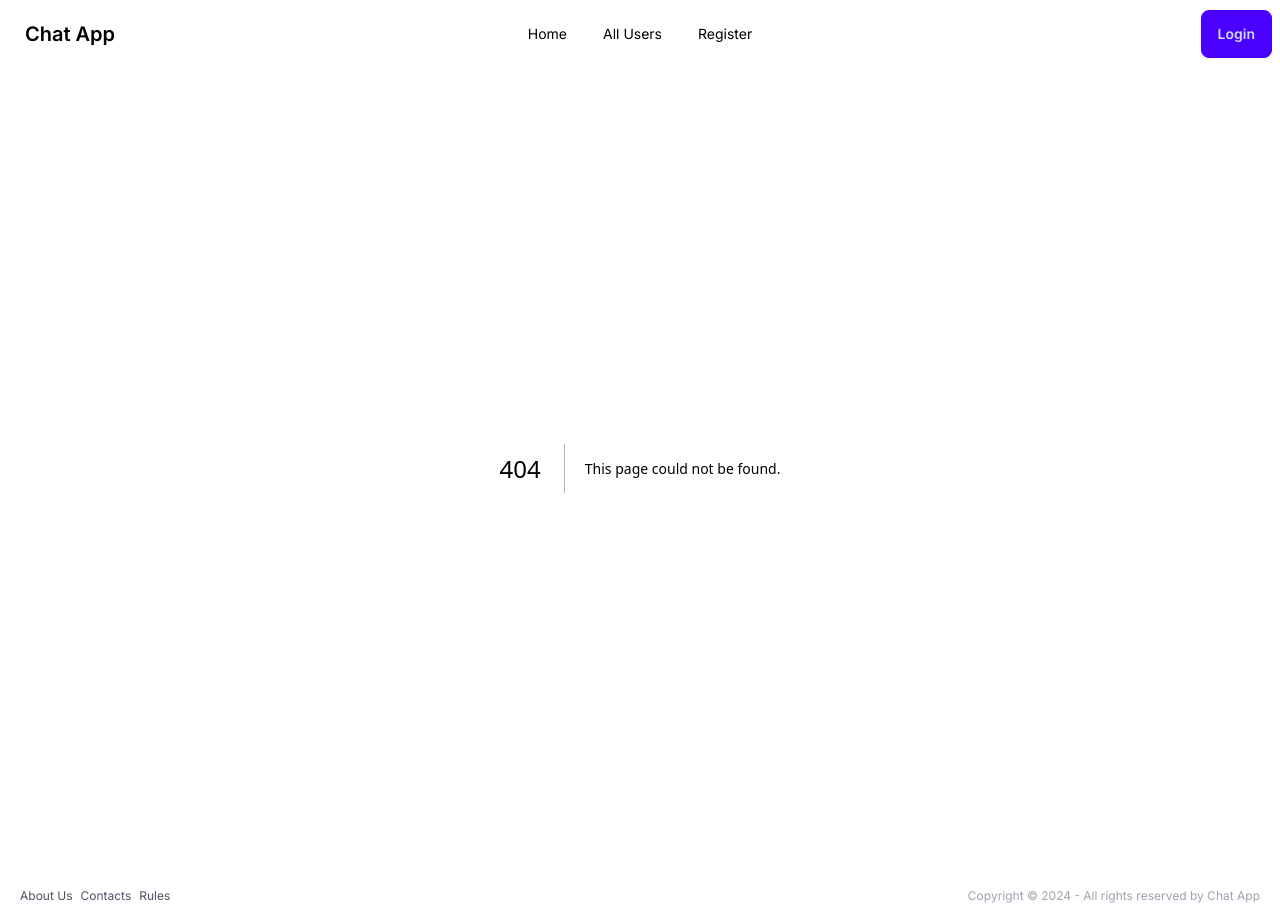
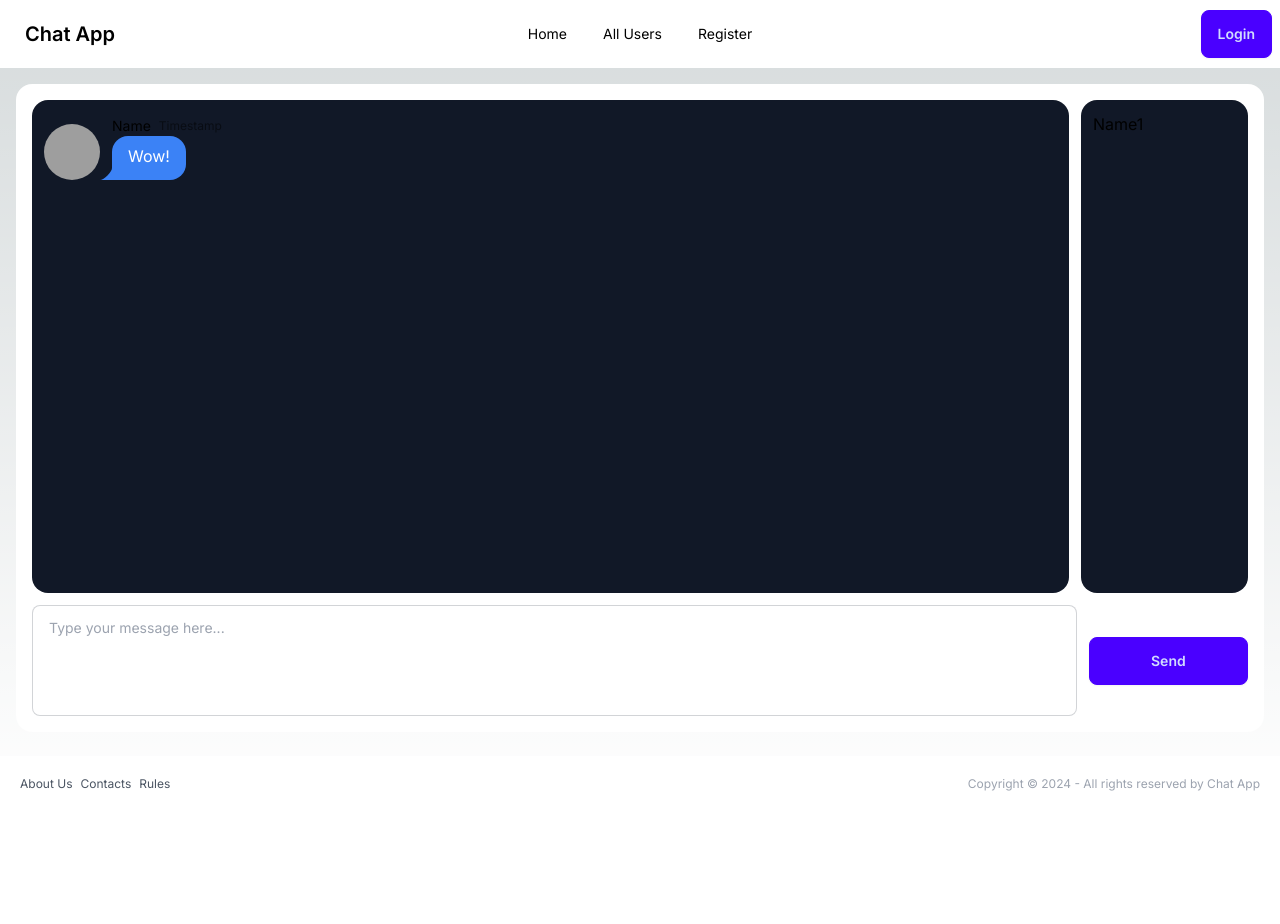
Before and after one commit to TadasKSum/chat-app-front, a Next.js app: page /chat in a window 1280 px wide. Before the commit this address had no page. After the commit the page ends 812 px from the top, so only its background shows below. Built offline with nearby package versions, Linux system fonts and the light colour scheme; no server answers; grey boxes are pictures that could not be loaded.

Commit message:
socket.io configuration added

```diff
--- /dev/null
+++ b/src/app/chat/page.js
@@ -0,0 +1,73 @@
+"use client"
+
+import React, {useEffect} from 'react';
+import socket from "@/plugins/socket";
+import usePrivateStore from "@/store/privateStore";
+import useChatStore from "@/store/chatStore";
+import socketDisconnect from "@/components/SocketDisconnect";
+
+const Page = () => {
+    // Zustand
+    const {user} = usePrivateStore();
+    const {chat, setChat, setChatOnline, chatUsers, setChatUsers} = useChatStore();
+
+    // Chat Join
+    useEffect(() => {
+        connect()
+        socket.on("users", (users) => {
+            setChatUsers(users);
+        })
+    }, []);
+
+    function connect() {
+        const userId = user.id;
+        socket.auth = {userId};
+        setChatOnline(true)
+        socket.connect();
+    }
+
+    return (
+        <div className="flex flex-col items-center p-4 pages-height">
+            <div className="flex flex-wrap justify-center gap-2 w-full component-height bg-base-100 rounded-box p-4">
+                <div className="flex flex-col w-full gap-3">
+                    <div className="w-full max-h-[66vh] grow-[13] flex overflow-auto gap-3">
+                        <div className="bg-gray-900 rounded-box h-full p-3 flex flex-col grow-[9]">
+                            <div className="chat chat-start">
+                                <div className="chat-image avatar">
+                                    <div className="w-14 rounded-full">
+                                        <img
+                                            alt="Tailwind CSS chat bubble component"
+                                            src="https://img.daisyui.com/images/stock/photo-1534528741775-53994a69daeb.webp"/>
+                                    </div>
+                                </div>
+                                <div className="chat-header flex gap-2 items-center">
+                                    <div>Name</div>
+                                    <time className="text-xs opacity-50">Timestamp</time>
+                                </div>
+                                <div className="chat-bubble text-white bg-blue-500">
+                                    Wow!
+                                </div>
+                            </div>
+                        </div>
+                        <div className="bg-gray-900 rounded-box h-full p-3 flex flex-col grow-[1]">
+                            <div>Name1</div>
+                        </div>
+                    </div>
+                    <div className="grow-[1] flex gap-3">
+                        <div className="grow-[9]">
+                            <textarea
+                                className="textarea textarea-bordered w-full h-[100%] resize-none"
+                                placeholder="Type your message here..."
+                            ></textarea>
+                        </div>
+                        <div className="grow-[1] flex flex-col items-center justify-center gap-2">
+                            <button className="btn btn-primary w-full">Send</button>
+                        </div>
+                    </div>
+                </div>
+            </div>
+        </div>
+    );
+};
+
+export default socketDisconnect(Page);
--- a/src/app/conversations/page.js
+++ b/src/app/conversations/page.js
@@ -28,9 +28,10 @@ const Page = () => {
     }
 
     return (
-        <div className="flex flex-col items-center p-5 pages-height">
+        <div className="flex flex-col items-center p-4 pages-height">
             <div className="flex flex-wrap justify-center gap-2 w-full component-height">
-                {conversations.length === 0 ? <div>No conversations</div> : conversations.map((chat, index) => <ConversationCard key={index} chat={chat} />)}
+                {conversations.length === 0 ? <div>No conversations</div> : conversations.map((chat, index) =>
+                    <ConversationCard key={index} chat={chat}/>)}
             </div>
         </div>
     );
--- a/src/app/login/page.js
+++ b/src/app/login/page.js
@@ -5,6 +5,7 @@ import {useRouter} from "next/navigation";
 import http from "@/plugins/http";
 import usePrivateStore from "@/store/privateStore";
 import useLoginStore from "@/store/loginStore";
+import useConversationStore from "@/store/conversationStore";
 import Cookies from 'js-cookie';
 
 const Page = () => {
@@ -22,6 +23,7 @@ const Page = () => {
     // Zustand
     const {user, setUser} = usePrivateStore()
     const {isLoggedIn, setIsLoggedIn} = useLoginStore()
+    const {setConversations} = useConversationStore()
 
     // Router
     const router = useRouter()
@@ -47,6 +49,8 @@ const Page = () => {
                 token: res.token,
             })
             setIsLoggedIn(true)
+            //
+            fetchConversations()
             // If checkbox is checked
             if (rememberMe) Cookies.set("chatToken", res.token);
             router.push("/profile")
@@ -58,6 +62,17 @@ const Page = () => {
     const rememberCheckboxControl = (event) => {
         setRememberMe(!rememberMe);
     };
+
+    async function fetchConversations() {
+        const token = user.token;
+        const data = {
+            request: "fetch me these"
+        }
+        const res = await http.postAuth("/get-conversations", data, token)
+        if(res.success) {
+            setConversations(res.data)
+        }
+    }
 
     return (
         <div className="flex flex-col items-center p-20 gap-2 pages-height">
--- a/src/app/talk/[chatId]/page.js
+++ b/src/app/talk/[chatId]/page.js
@@ -24,10 +24,6 @@ const Page = () => {
         fetchTalk(chatId)
     }, []);
 
-    useEffect(() => {
-        bottomRef.current?.scrollIntoView({ behavior: 'smooth' });
-    }, [])
-
     async function fetchTalk(id) {
         const token = user.token;
         const res = await http.getAuth(`/get-single-talk/${id}`, token)
@@ -37,13 +33,13 @@ const Page = () => {
     }
 
     async function sendMessage() {
-        if (chatInput.current.value === "" || chatInput.current.value === undefined || chatInput.current.value === null) return
+        if (chatInput.current?.value === "" || chatInput.current?.value === undefined || chatInput.current?.value === null) return
         const token = user.token;
         const newMessage = {
             sender: user.username,
             senderId: user.id,
             content: chatInput.current?.value,
-            date: Date.now(),
+            time: Date.now(),
             avatar: user.picture,
             chatId: chatId
         }
@@ -55,10 +51,10 @@ const Page = () => {
     }
 
     return (
-        <div className="flex flex-col items-center p-5 pages-height">
+        <div className="flex flex-col items-center p-4 pages-height">
             <div className="flex flex-wrap justify-center gap-2 w-full component-height bg-base-100 rounded-box p-4">
                 <div className="flex flex-col w-full gap-3">
-                    <div className="bg-gray-900 rounded-box w-full p-4 max-h-[68vh] grow-[13] flex flex-col overflow-auto" ref={bottomRef}>
+                    <div className="bg-gray-900 rounded-box w-full p-4 max-h-[66vh] grow-[13] flex flex-col overflow-auto" ref={bottomRef}>
                         <AutoScroll>
                             {talk && talk.messages.map((message, index) => <Message key={index} message={message} />)}
                         </AutoScroll>
@@ -66,13 +62,14 @@ const Page = () => {
                     <div className="grow-[1] flex gap-3">
                         <div className="grow-[9]">
                             <textarea
-                                className="textarea textarea-bordered w-full h-[100%]"
+                                className="textarea textarea-bordered w-full h-[100%] resize-none"
                                 placeholder="Type your message here..."
                                 ref={chatInput}
                             ></textarea>
                         </div>
-                        <div className="grow-[1] flex flex-col items-center justify-center">
+                        <div className="grow-[1] flex flex-col items-center justify-center gap-2">
                             <button className="btn btn-primary w-full" onClick={sendMessage}>Send</button>
+                            <button className="btn btn-primary w-full" onClick={() => fetchTalk(chatId)}>Refresh</button>
                         </div>
                     </div>
                 </div>
--- a/src/components/ConversationCard.js
+++ b/src/components/ConversationCard.js
@@ -28,6 +28,7 @@ const ConversationCard = ({chat}) => {
         return time;
     }
     async function deleteConversation(conversationId) {
+        if(confirm("Are you sure you want to delete conversation?")) {
             let chatId = conversationId;
             let token = user.token;
 
@@ -41,17 +42,19 @@ const ConversationCard = ({chat}) => {
                 setConversations(res.data)
             }
         }
+    }
     function navigatePage() {
         router.push("/talk/"+chat._id);
     }
 
     return (
-        <div className="bg-base-100 border-base-300 rounded-box p-3 lg:w-1/3 h-[235px] flex flex-col gap-2">
-            <div>Conversation started: {convertTimestamp(Number(chat.startDate))}</div>
+        <div className="bg-base-100 border-base-300 rounded-box p-3 w-96 h-[250px] flex flex-col gap-2">
+            <div>Started: {convertTimestamp(Number(chat.startDate))}</div>
+            <div>Messages: <span className="badge badge-info">{chat.messages.length}</span></div>
             <div className="flex justify-between">
                 <div className="flex flex-col items-center">
                     <div className="avatar">
-                        <div className="w-24 rounded-full">
+                        <div className="w-20 rounded-full">
                             <img
                                 src={chat.participants[0].avatar}/>
                         </div>
@@ -61,7 +64,7 @@ const ConversationCard = ({chat}) => {
                 <div className="divider divider-horizontal">AND</div>
                 <div className="flex flex-col items-center">
                     <div className="avatar">
-                        <div className="w-24 rounded-full">
+                        <div className="w-20 rounded-full">
                             <img
                                 src={chat.participants[1].avatar}/>
                         </div>
--- a/src/components/Message.js
+++ b/src/components/Message.js
@@ -18,11 +18,13 @@ const Message = ({message}) => {
     function convertTimestamp(string) {
         const date = new Date(string);
 
+        const year = date.getFullYear();
+        const month = String(date.getMonth() + 1).padStart(2, '0'); // Months are zero-indexed
+        const day = String(date.getDate()).padStart(2, '0');
         const hours = String(date.getHours()).padStart(2, '0');
         const minutes = String(date.getMinutes()).padStart(2, '0');
-        const seconds = String(date.getSeconds()).padStart(2, '0');
 
-        const time = `${hours}:${minutes}`;
+        const time = `${year}/${month}/${day} ${hours}:${minutes}`;
 
         return time;
     }
@@ -40,7 +42,7 @@ const Message = ({message}) => {
                 <div>{message.sender}</div>
                 <time className="text-xs opacity-50">{convertTimestamp(message.time)}</time>
             </div>
-            <div className="chat-bubble">
+            <div className={`chat-bubble text-white ${check ? 'bg-blue-500' : 'bg-green-500'}`}>
                 {message.content}
             </div>
         </div>
--- /dev/null
+++ b/src/components/SocketDisconnect.js
@@ -0,0 +1,19 @@
+"use client"
+import socket from "@/plugins/socket";
+import {useEffect} from "react";
+
+const socketDisconnect = (WrappedComponent) => {
+    return (props) => {
+        useEffect(() => {
+            return () => {
+                if (socket) {
+                    socket.disconnect();
+                }
+            };
+        }, []);
+
+        return <WrappedComponent {...props}/>;
+    }
+}
+
+export default socketDisconnect;
--- a/src/components/Toolbar.js
+++ b/src/components/Toolbar.js
@@ -6,6 +6,7 @@ import Link from 'next/link';
 import usePrivateStore from "@/store/privateStore";
 import useLoginStore from "@/store/loginStore";
 import useConversationStore from "@/store/conversationStore";
+import useSingleTalk from "@/store/singleConversation";
 import Cookies from "js-cookie";
 
 const Toolbar = () => {
@@ -23,8 +24,13 @@ const Toolbar = () => {
         Cookies.remove("chatToken");
         sessionStorage.removeItem("user");
         sessionStorage.removeItem("conversations");
+        sessionStorage.removeItem("talk")
         setIsLoggedIn(false);
         router.push("/");
+    }
+
+    function navLogin() {
+        router.push("/login")
     }
 
     return (
@@ -59,7 +65,11 @@ const Toolbar = () => {
                                 <Link href="/profile">Profile</Link>
                             </li>
                             <li>
-                                <Link href="/conversations">Conversations {conversations.length === 0 ? "" : <>{conversations.length}</>}</Link>
+                                <Link href="/conversations">Conversations {conversations.length === 0 ? "" :
+                                    <span className="badge badge-info">{conversations.length}</span>}</Link>
+                            </li>
+                            <li>
+                                <Link href="/chat">Chat</Link>
                             </li>
                         </> : <>
                             <li>
@@ -83,7 +93,11 @@ const Toolbar = () => {
                             <Link href="/profile">Profile</Link>
                         </li>
                         <li>
-                            <Link href="/conversations">Conversations {conversations.length === 0 ? "" : <span className="badge badge-info">{conversations.length}</span>}</Link>
+                            <Link href="/conversations">Conversations {conversations.length === 0 ? "" :
+                                <span className="badge badge-info">{conversations.length}</span>}</Link>
+                        </li>
+                        <li>
+                            <Link href="/chat">Chat</Link>
                         </li>
                     </> : <>
                         <li>
@@ -106,8 +120,8 @@ const Toolbar = () => {
                         </button>
                     </div>
                     :
-                    <button className="btn btn-primary">
-                        <Link href="/login">Login</Link>
+                    <button className="btn btn-primary" onClick={navLogin}>
+                        Login
                     </button>
                 }
             </div>
--- a/src/components/UserCard.js
+++ b/src/components/UserCard.js
@@ -53,7 +53,7 @@ const UserCard = ({profile}) => {
             </div>*/}
             <div className="flex gap-2">
                 <button className="btn btn-primary min-w-16" onClick={navigate}>Info</button>
-                <button className="btn btn-primary min-w-16" onClick={startConversation}>Chat</button>
+                {isLoggedIn ? <button className="btn btn-primary min-w-16" onClick={startConversation}>Chat</button> : ""}
             </div>
         </div>
     );
--- /dev/null
+++ b/src/plugins/socket.js
@@ -0,0 +1,6 @@
+import { io } from "socket.io-client";
+
+const URL = "http://localhost:2000";
+const socket = io(URL, { autoConnect: false });
+
+export default socket;
--- /dev/null
+++ b/src/store/chatStore.js
@@ -0,0 +1,18 @@
+import { create } from 'zustand'
+import { persist, createJSONStorage } from 'zustand/middleware'
+
+const useChatStore = create(
+    persist((set, get) => ({
+        chat: [],
+        chatUsers: [],
+        chatOnline: false,
+        setChat: (val) => set({chat: val}),
+        setChatUsers: (val) => set({chatUsers: val}),
+        setChatOnline: (val) => set({chatOnline: val}),
+    }), {
+        name: "chat",
+        storage: createJSONStorage(() => sessionStorage)
+    })
+)
+
+export default useChatStore;
```
Lines whose indentation alone changed are shown as unchanged.
